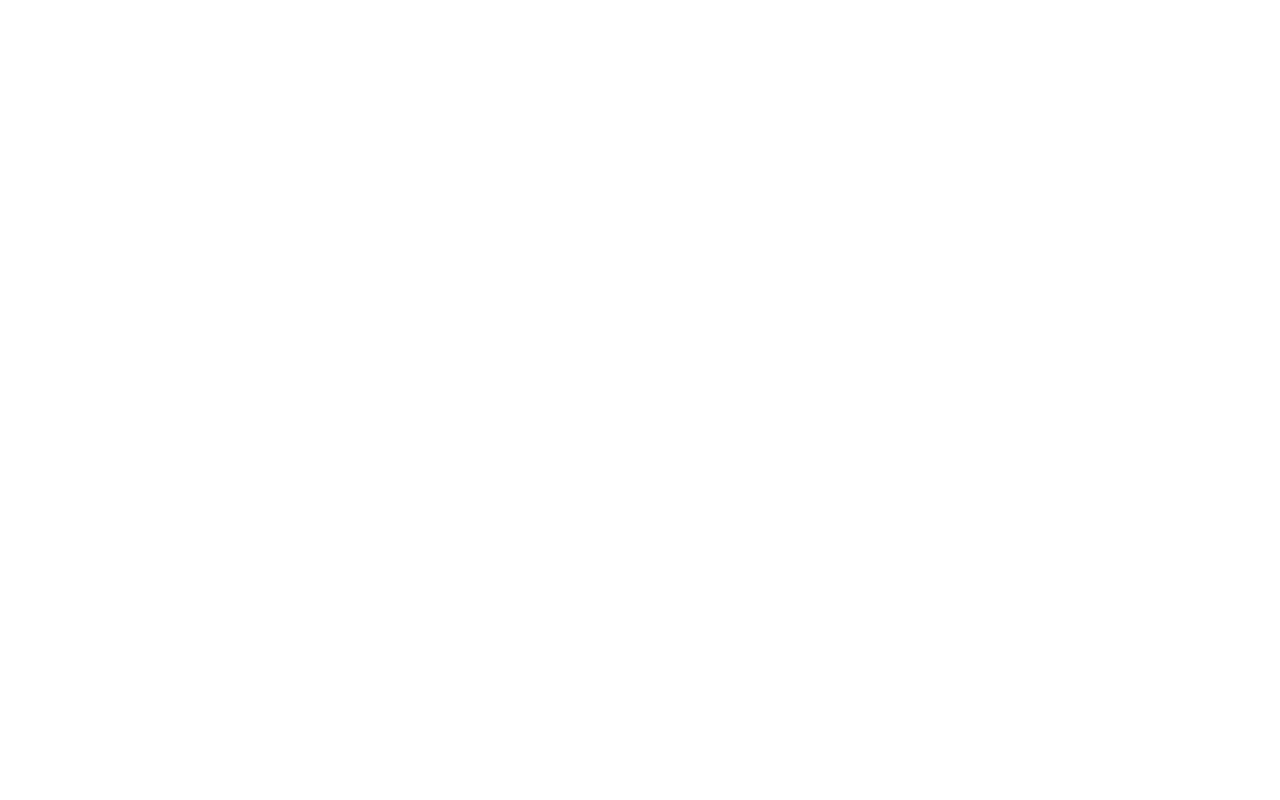
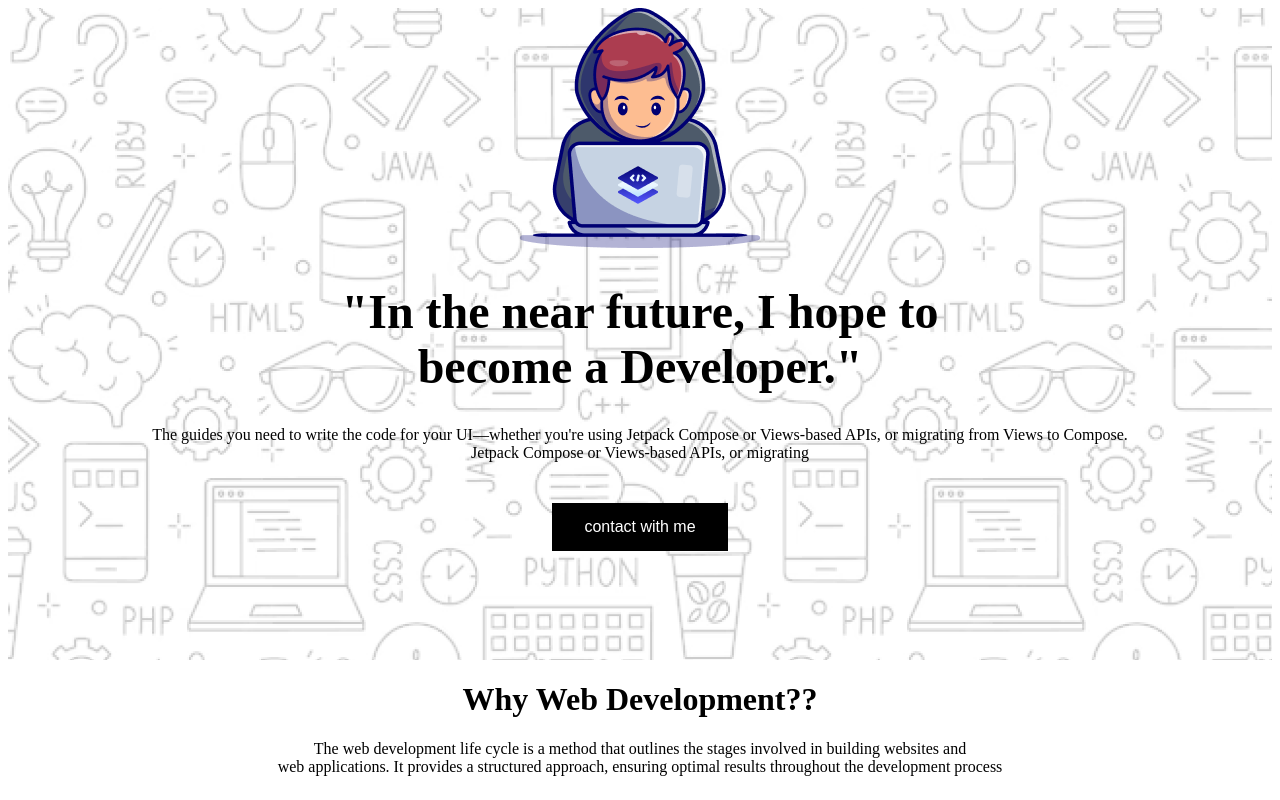
Before and after one commit to nondi58/NewAssignent-1, a plain HTML site: page index.html in a window 1280 px wide. Drawn offline with Linux system fonts and the light colour scheme; a web font is replaced by a local one.

Commit message:
second commit

```diff
--- /dev/null
+++ b/css/style.css
@@ -0,0 +1,40 @@
+.body {
+    font-family: "Azeret Mono", monospace;
+    font-optical-sizing: auto;
+     width: 1440px;
+
+  }
+  /* banner-start */
+ .banner{
+    background-image: url("../assets/Hero-bg.png");
+
+    height: 652px;
+ }
+ .banner-details{
+    text-align: center;
+ }
+ .banner-text{
+    font-weight: bold;
+    font-size: 48px;
+
+ }
+ .button {
+    background-color:black;
+    border: none;
+    color: white;
+    padding: 15px 32px;
+    text-align: center;
+    text-decoration: none;
+    display: inline-block;
+    font-size: 16px;
+    margin-top: 25px;
+  }
+   /* banner-end */
+   .web-part-1{
+    text-align: center;
+   }
+   .web-text{
+    font-weight: bold;
+    font-size: 32px;
+
+   }
--- a/index.html
+++ b/index.html
@@ -4,8 +4,33 @@
     <meta charset="UTF-8">
     <meta name="viewport" content="width=device-width, initial-scale=1.0">
     <title>Document</title>
+    <link rel="stylesheet" href="./css/style.css">
+    <!-- google-font -->
+    <link rel="preconnect" href="https://fonts.googleapis.com">
+    <link rel="preconnect" href="https://fonts.gstatic.com" crossorigin>
+    <link href="https://fonts.googleapis.com/css2?family=Azeret+Mono:ital,wght@0,100..900;1,100..900&family=Inter:ital,opsz,wght@0,14..32,100..900;1,14..32,100..900&family=Manrope:wght@200..800&family=Ubuntu:ital,wght@0,300;0,400;0,500;0,700;1,300;1,400;1,500;1,700&display=swap" rel="stylesheet">
+
 </head>
 <body>
+    <!-- header start -->
+    <header class="banner">
+        <!-- <img  src="./assets/Hero-bg.png" alt=""> -->
+        <div class="banner-details">
+            <img class="banner-img" src="./assets/Group.png" alt="">
+            <h1 class="banner-text">"In the near future, I hope to <br> become a Developer."</h1>
+            <p>The guides you need to write the code for your UI—whether you're using Jetpack Compose or Views-based APIs, or migrating from Views to Compose. <br>Jetpack Compose or Views-based APIs, or migrating</p>
+            <button class="button">contact with me</button>
+        </div>
+
+
+    </header>
+     <!-- header end -->
+      <!-- body-part-1-web-start -->
+       <div class="web-part-1">
+        <h1 class="web-text">Why Web Development??</h1>
+        <p> The web development life cycle is a method that outlines the stages involved in building websites and <br> web applications. It provides a structured approach, ensuring optimal results throughout the development process</p>
+       </div>
+        <!-- body-part-1-web-end -->
 
 </body>
 </html>
```
Also changed, not shown: assets/Group 3.png (added), assets/Group 4.png (added), assets/Group.png (added), assets/Hero-bg.png (added), assets/Layer_1.png (added), assets/css.png (added), assets/facebook.png (added), assets/github.png (added), assets/handshake.jpg (added), assets/html.png (added), assets/js.png (added), assets/linkedin-icon 1.png (added), assets/mongodb.png (added), assets/nodejs.png (added), 1 more files.
